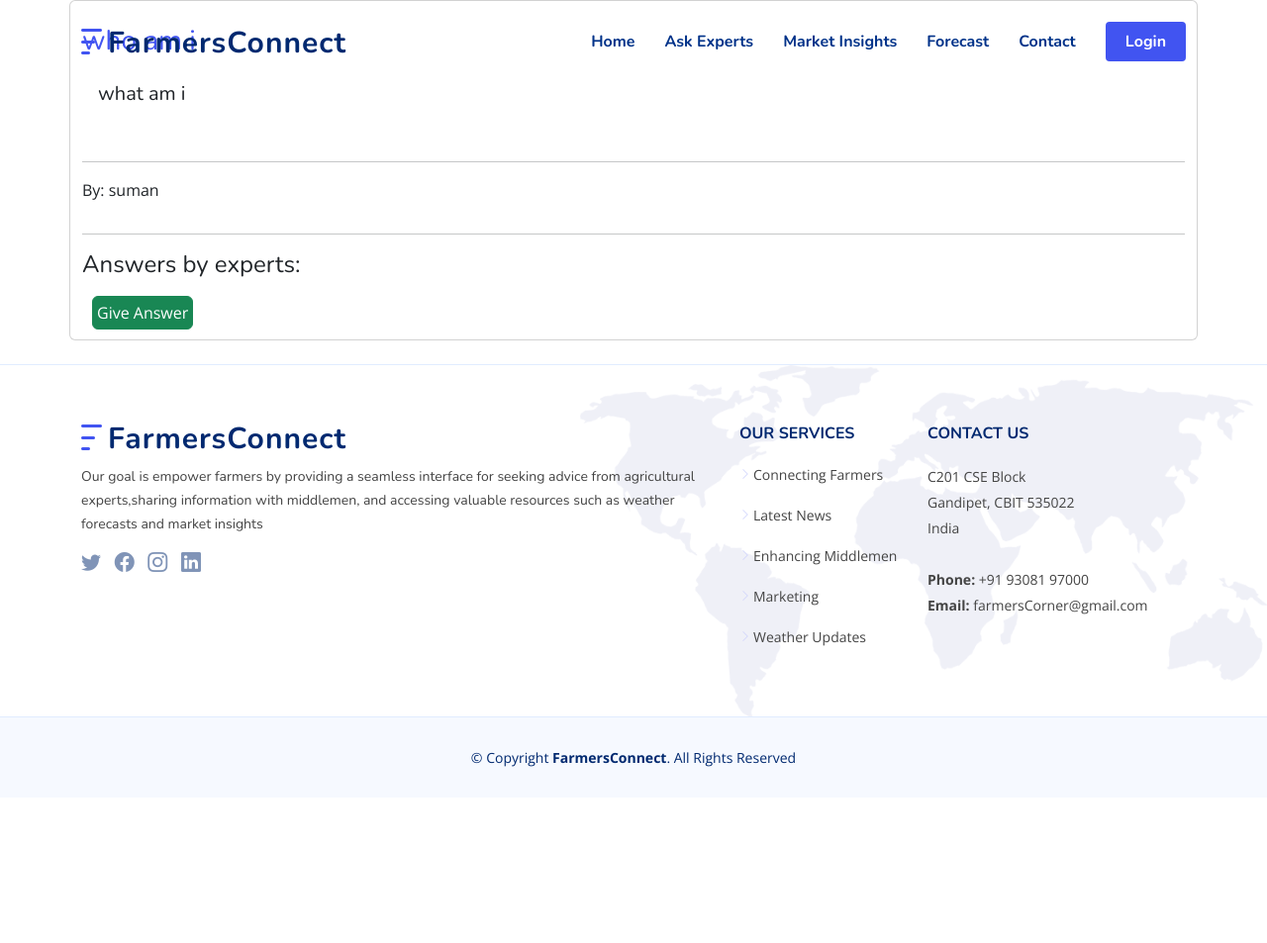
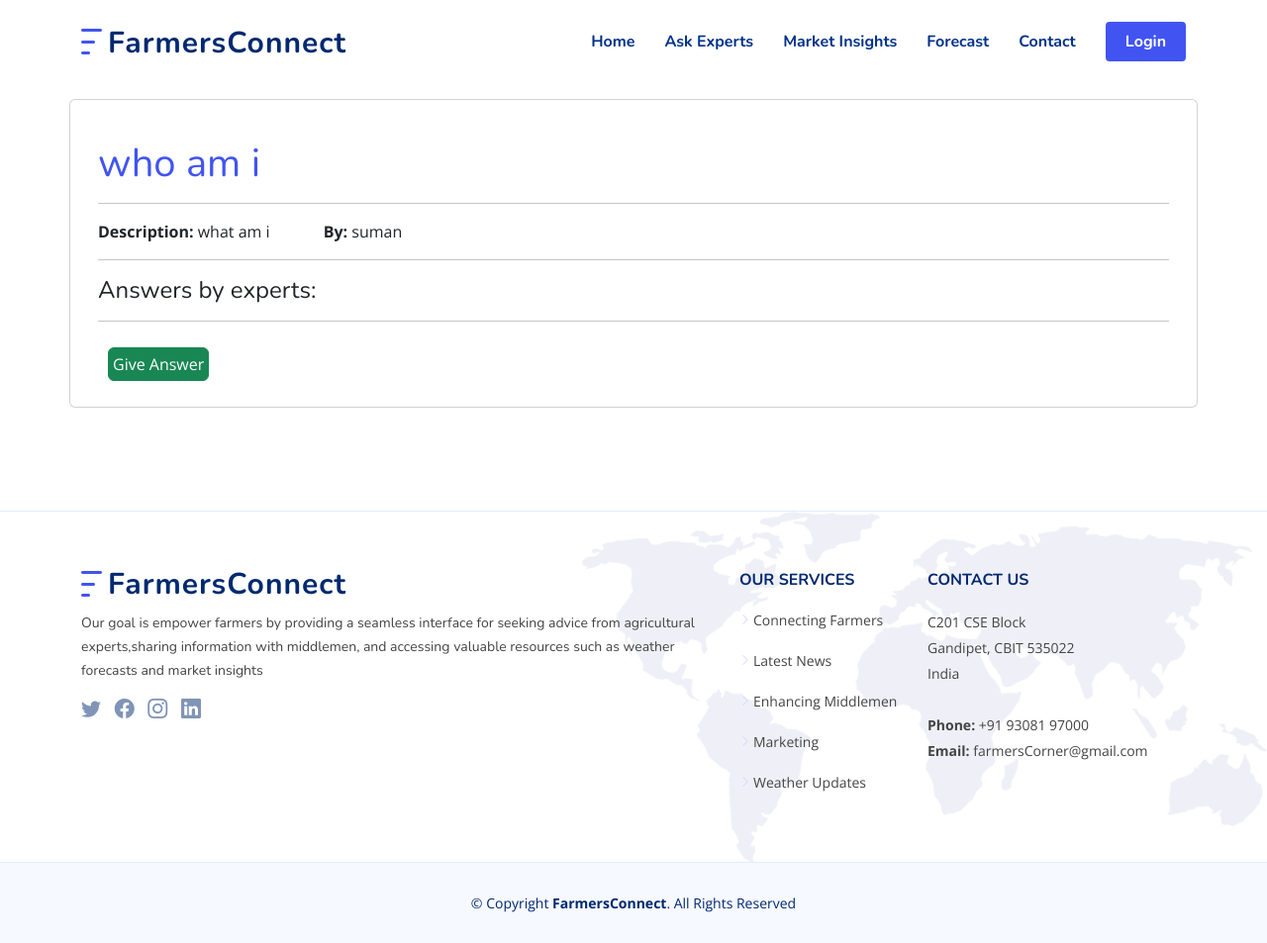
Before and after one commit to sreenesh-reddy/Sudhafarmers, a Django app: a page that uses Sudhafarmers/templates/viewmore.html in a window 1280 px wide. Shown: the whole page at 99% size. Before the commit the page ends 775 px from the top, so only its background shows below. Run offline with Django 4.2, Linux system fonts and the light colour scheme; data comes from the database, SQL or seed files in the repository; both versions use the stored data as it was after the commit; some libraries are stand-ins or nearby versions.

Commit message:
final changes

```diff
--- a/Sudhafarmers/templates/viewmore.html
+++ b/Sudhafarmers/templates/viewmore.html
@@ -1,26 +1,31 @@
 {% extends 'base.html' %}
 {% block content %}
 
-                <div class="card box container">
+                <div class="card box container" style="margin-top:100px;margin-bottom:80px;">
                     <br>
-                    <h5 class="card-title">
-                        <a href='{{forum.link}}'><h3>{{forum.topic}}</h3></a>
-                        <div class="card-body container">
-                                <p>{{forum.description}}</p>
-                            </h5>
+                    <div class="card-body container">
+                            <h1 class="">
+                                <a href='{{forum.link}}'><h1>{{forum.topic}}</h1></a>
+                            </h1>
                             <hr>
-                            <p> By: {{forum.name}}</p>
+                                <span style="margin-right: 50px;"><strong> Description: </strong> {{forum.description}}</span>
+
+                            <span> <strong> By: </strong> {{forum.name}}</span>
                             <hr>
 
                             <h4>Answers by experts:</h4>
                             {%for discuss in discussions%}
-                            {%for objs in discuss%}
-                            {% if objs.forum == forum %}
-                               {{objs.discuss}}
-                               <br>
-                            {% endif %}
+                                {% if discuss is None %}
+                                    <p>No answers yet...</p>
+                                {% else %}
+                                    {%for objs in discuss%}
+                                        {% if objs.forum == forum %}
+                                        <strong> Expert : </strong> {{objs.discuss}}<br>
+                                        {% endif %}
+                                    {%endfor%}
+                                {% endif %}
                             {%endfor%}
-                            {%endfor%}
+                            <hr>
                             <form method="POST" action="{% url 'addInDiscussion' %}">
                                 {% csrf_token %}
                             <button class="btn btn-success" style="width:fit-content; padding: 4px; margin:10px;">Give Answer</button>
```
Also changed, not shown: Sudhafarmers/templates/askexp.html (+7 -7 lines), Sudhafarmers/db.sqlite3.
